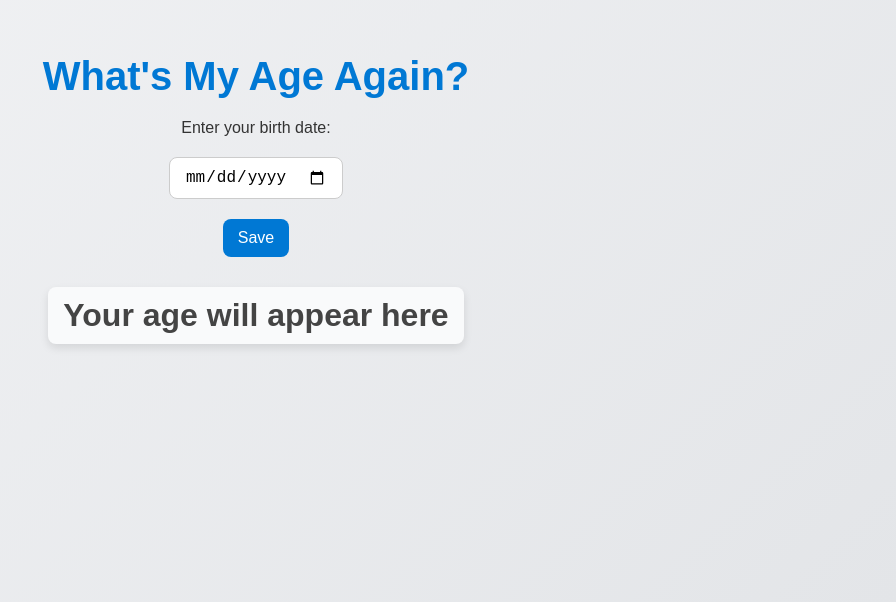
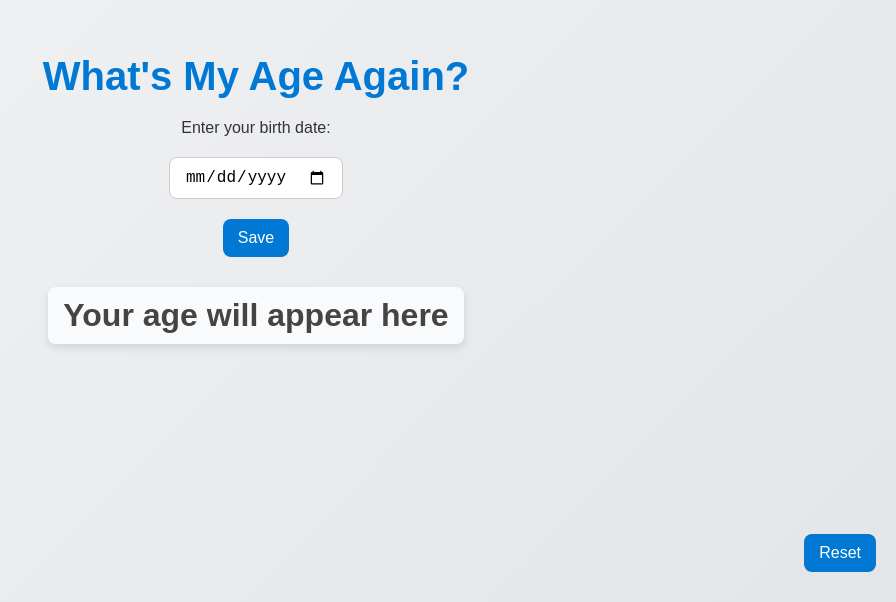
Before and after one commit to inartaly/What-s-My-Age-Again, a plain HTML site: page index.html in a window 1280 px wide. Shown: the part 198-800 px from the top of the page, without its empty margins (384-1280 px from the left). Drawn offline with Linux system fonts and the light colour scheme.

Commit message:
Update index.html

```diff
--- a/index.html
+++ b/index.html
@@ -12,6 +12,7 @@
   <input type="date" id="birthdate">
   <button id="saveDate">Save</button>
   <p id="ageLabel">Your age will appear here</p>
+  <button id="resetButton" style="position: fixed; bottom: 20px; right: 20px;">Reset</button>
   <script src="app.js"></script>
 </body>
 </html>
```
